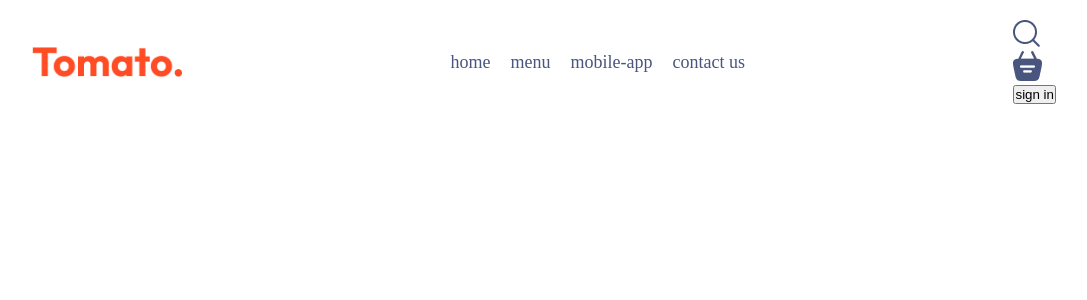
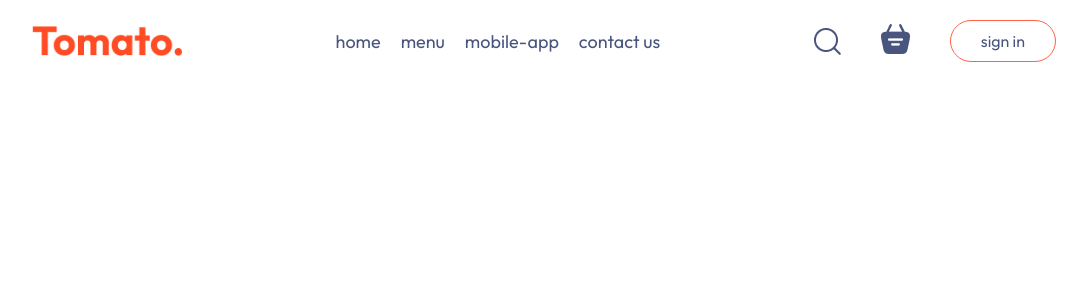
Before and after one commit to wlaurentec/food-delivery-fronted, a React (Vite) app: page / in a window 1280 px wide. Shown: the top 300 px of the page, without its empty margins (96-1183 px from the left). Built offline with nearby package versions, Linux system fonts and the light colour scheme.

Commit message:
navbar styles

```diff
--- a/src/components/Navbar/Navbar.css
+++ b/src/components/Navbar/Navbar.css
@@ -16,3 +16,23 @@
   color: #49557e;
   font-size: 18px;
 }
+
+.navbar-right {
+  display: flex;
+  align-items: center;
+  gap: 40px
+}
+
+.navbar button {
+  background: transparent;
+  font-size: 16px;
+  color: #49557e;
+  border: 1px solid tomato;
+  padding: 10px 30px;
+  border-radius: 50px;
+  cursor: pointer;
+  transition: 0.3s;
+}
+.navbar button:hover {
+  background-color: #fff4f2;
+}
--- a/src/index.css
+++ b/src/index.css
@@ -1,14 +1,17 @@
+@import url("https://fonts.googleapis.com/css2?family=Outfit:wght@100..900&display=swap");
+
 * {
   padding: 0;
   margin: 0;
   box-sizing: border-box;
+  font-family: "Outfit", sans-serif;
 }
 
 body {
   min-height: 100vh;
 }
 
-a{
+a {
   text-decoration: none;
   color: inherit;
 }
```
